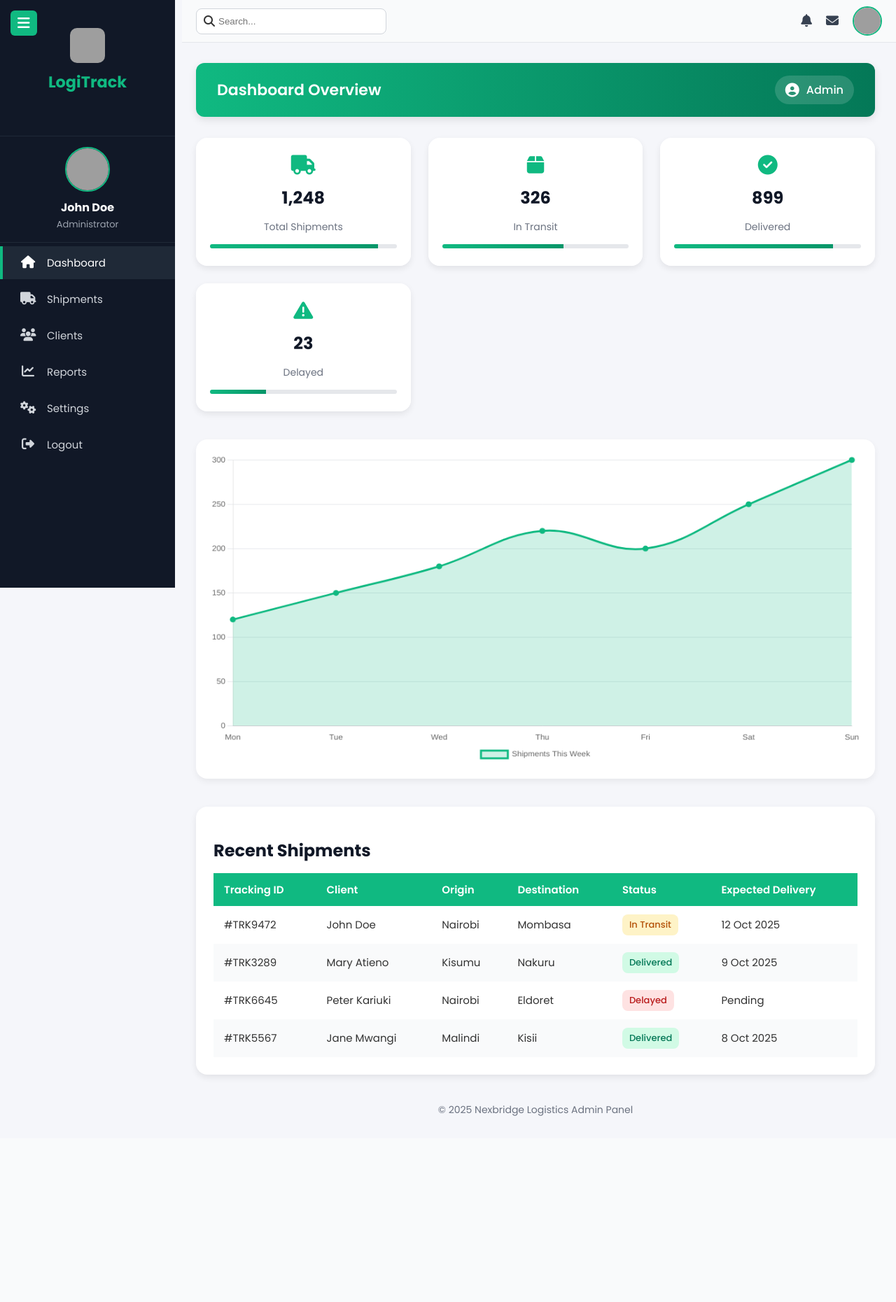
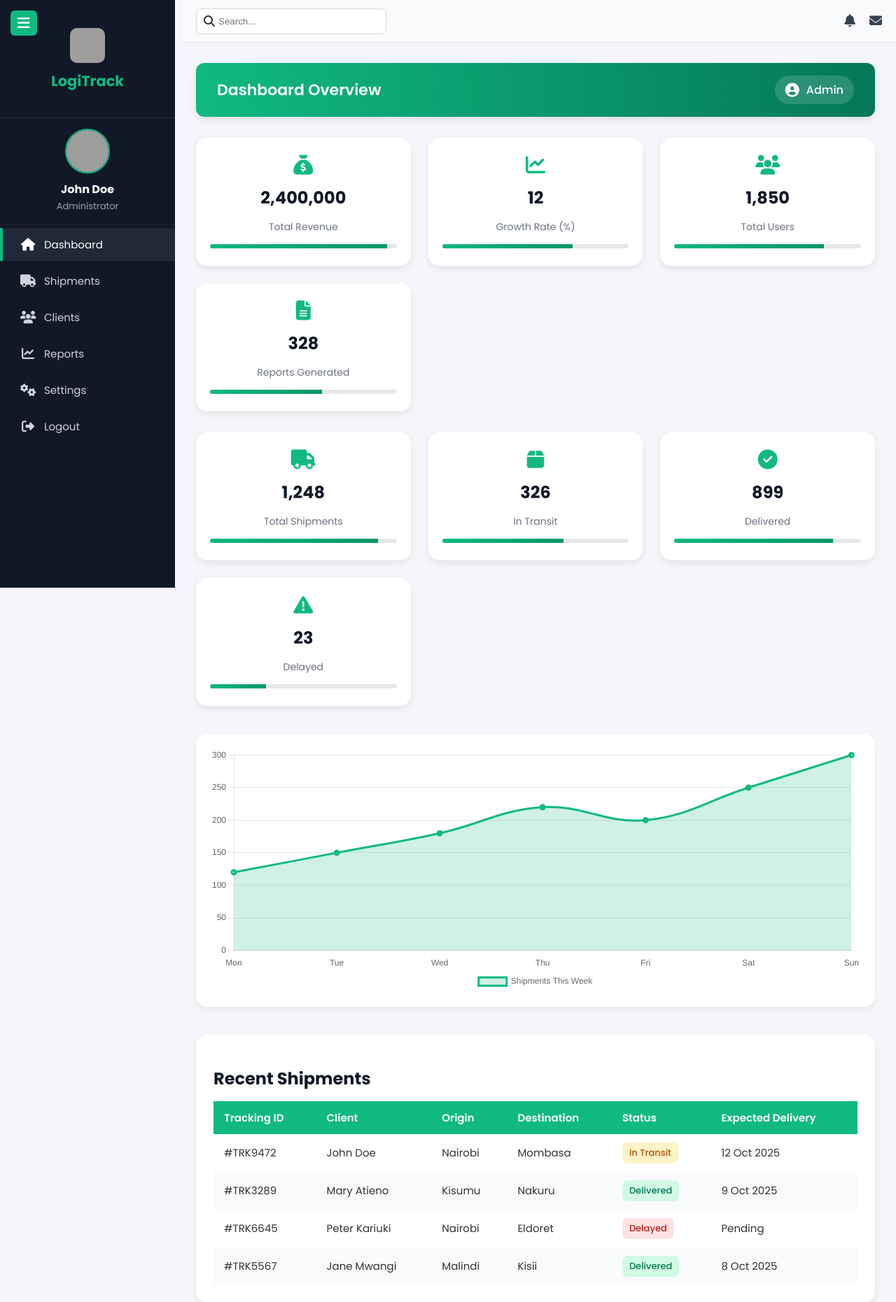
Before and after one commit to Maxwellkiptoo/tsfreighters, a PHP site: page /tsfreighters/app/Views/a/dash.php in a window 1280 px wide. Shown: the top 1861 px of the page at 70% size. Before the commit the page ends 1595 px from the top, so only its background shows below. Run offline with PHP 8.4, Linux system fonts and the light colour scheme; grey boxes are pictures that could not be loaded.

Commit message:
refactor dashboard layout for improved structure, added user profile dropdown, and enhanced chart display

```diff
--- a/app/Views/a/dash.php
+++ b/app/Views/a/dash.php
@@ -7,7 +7,7 @@
 <title>Logistics Admin Dashboard</title>
 <link rel="stylesheet" href="https://cdnjs.cloudflare.com/ajax/libs/font-awesome/6.5.0/css/all.min.css">
 <link href="https://fonts.googleapis.com/css2?family=Poppins:wght@400;500;600;700&display=swap" rel="stylesheet">
-
+<script src="https://cdn.jsdelivr.net/npm/chart.js"></script>
 <style>
 body {
   margin: 0;
@@ -16,188 +16,43 @@ body {
   color: #333;
   overflow-x: hidden;
 }
+.sidebar { width:250px; background:#111827; height:100vh; position:fixed; top:0; left:0; color:white; padding:20px 0; z-index:10; }
+.main-content { margin-left:250px; padding:30px; }
+header { background:linear-gradient(90deg,#10b981,#047857); padding:18px 30px; border-radius:12px; display:flex; justify-content:space-between; align-items:center; color:white; box-shadow:0 4px 12px rgba(0,0,0,0.1); position:sticky; top:0; z-index:50; }
+header h1 { font-size:22px; font-weight:600; margin:0; }
+header .user { display:flex; align-items:center; font-weight:500; background:rgba(255,255,255,0.15); padding:8px 15px; border-radius:30px; cursor:pointer; position:relative; }
+header .user i { margin-right:10px; font-size:20px; }
+.profile-dropdown { display:none; position:absolute; top:50px; right:0; background:#fff; border-radius:8px; box-shadow:0 4px 10px rgba(0,0,0,0.1); overflow:hidden; }
+.profile-dropdown a { display:block; padding:10px 20px; color:#111827; text-decoration:none; transition:0.3s; }
+.profile-dropdown a:hover { background:#f3f4f6; }
+.user.active .profile-dropdown { display:block; }
 
-/* --- Header --- */
-header {
-  background: linear-gradient(90deg, #10b981, #047857);
-  padding: 18px 30px;
-  border-radius: 12px;
-  display: flex;
-  justify-content: space-between;
-  align-items: center;
-  color: white;
-  box-shadow: 0 4px 12px rgba(0,0,0,0.1);
-}
-header h1 {
-  font-size: 22px;
-  font-weight: 600;
-  margin: 0;
-}
-header .user {
-  display: flex;
-  align-items: center;
-  font-weight: 500;
-  background: rgba(255,255,255,0.15);
-  padding: 8px 15px;
-  border-radius: 30px;
-  transition: 0.3s;
-}
-header .user i {
-  margin-right: 10px;
-  font-size: 20px;
-}
-header .user:hover {
-  background: rgba(255,255,255,0.3);
-}
+/* Dashboard Cards */
+.dashboard-cards { display:grid; grid-template-columns:repeat(auto-fit,minmax(230px,1fr)); gap:25px; margin-top:30px; }
+.card { background:white; padding:25px 20px; border-radius:16px; box-shadow:0 4px 10px rgba(0,0,0,0.08); text-align:center; transition:all 0.3s ease; cursor:pointer; }
+.card:hover { transform:translateY(-6px); box-shadow:0 8px 18px rgba(0,0,0,0.12); }
+.card i { font-size:28px; color:#10b981; margin-bottom:10px; }
+.card h3 { margin:5px 0; font-size:24px; color:#111827; }
+.card p { font-size:14px; color:#6b7280; }
+.progress { height:6px; background:#e5e7eb; border-radius:10px; overflow:hidden; margin-top:12px; }
+.progress-bar { height:6px; background:linear-gradient(90deg,#10b981,#059669); width:0%; transition:width 1s ease-in-out; }
 
-/* --- Sidebar --- */
-.sidebar {
-  width: 250px;
-  background: #111827;
-  height: 100vh;
-  position: fixed;
-  top: 0;
-  left: 0;
-  color: white;
-  padding: 20px 0;
-  z-index: 10;
-}
-.sidebar h2 {
-  text-align: center;
-  color: #10b981;
-  margin-bottom: 40px;
-  font-size: 1.4rem;
-}
-.sidebar a {
-  display: block;
-  color: #d1d5db;
-  text-decoration: none;
-  padding: 12px 25px;
-  margin: 5px 0;
-  border-left: 4px solid transparent;
-  transition: 0.3s;
-}
-.sidebar a:hover, .sidebar a.active {
-  background: #1f2937;
-  border-left: 4px solid #10b981;
-  color: #fff;
-}
+/* Chart */
+.chart-container { margin-top:40px; background:white; border-radius:16px; box-shadow:0 4px 10px rgba(0,0,0,0.06); padding:20px; height:350px; }
+canvas { width:100%; height:100%; }
 
-/* --- Main Content --- */
-.main-content {
-  margin-left: 250px;
-  padding: 30px;
-}
-
-/* --- Dashboard Cards --- */
-.dashboard-cards {
-  display: grid;
-  grid-template-columns: repeat(auto-fit, minmax(230px, 1fr));
-  gap: 25px;
-  margin-top: 30px;
-}
-.card {
-  background: rgba(255,255,255,0.95);
-  backdrop-filter: blur(8px);
-  padding: 25px 20px;
-  border-radius: 16px;
-  box-shadow: 0 4px 10px rgba(0,0,0,0.08);
-  text-align: center;
-  transition: all 0.3s ease;
-  position: relative;
-  overflow: hidden;
-}
-.card:hover {
-  transform: translateY(-6px);
-  box-shadow: 0 8px 18px rgba(0,0,0,0.12);
-}
-.card i {
-  font-size: 28px;
-  color: #10b981;
-  margin-bottom: 10px;
-}
-.card h3 {
-  margin: 5px 0;
-  font-size: 24px;
-  color: #111827;
-}
-.card p {
-  font-size: 14px;
-  color: #6b7280;
-}
-.progress {
-  height: 6px;
-  background: #e5e7eb;
-  border-radius: 10px;
-  overflow: hidden;
-  margin-top: 12px;
-}
-.progress-bar {
-  height: 6px;
-  background: linear-gradient(90deg, #10b981, #059669);
-  width: 0%;
-  transition: width 1s ease-in-out;
-}
-
-/* --- Chart --- */
-canvas {
-  width: 100%;
-  height: 300px;
-  margin-top: 40px;
-  background: white;
-  border-radius: 16px;
-  box-shadow: 0 4px 10px rgba(0,0,0,0.06);
-  padding: 20px;
-}
-
-/* --- Table Section --- */
-.table-section {
-  background: white;
-  margin-top: 40px;
-  border-radius: 16px;
-  box-shadow: 0 4px 10px rgba(0,0,0,0.08);
-  padding: 25px;
-}
-.table-section h2 {
-  margin-bottom: 15px;
-  color: #111827;
-}
-table {
-  width: 100%;
-  border-collapse: collapse;
-  font-size: 15px;
-}
-table th, table td {
-  text-align: left;
-  padding: 12px 15px;
-}
-table th {
-  background: #10b981;
-  color: white;
-  font-weight: 600;
-}
-table tr:nth-child(even) {
-  background: #f9fafb;
-}
-.status {
-  padding: 5px 10px;
-  border-radius: 8px;
-  font-weight: 500;
-  font-size: 13px;
-  text-align: center;
-  display: inline-block;
-}
-.status.delivered { background: #d1fae5; color: #047857; }
-.status.transit { background: #fef3c7; color: #b45309; }
-.status.delayed { background: #fee2e2; color: #b91c1c; }
-
-/* --- Footer --- */
-footer {
-  margin-top: 40px;
-  text-align: center;
-  font-size: 14px;
-  color: #6b7280;
-}
+/* Table */
+.table-section { background:white; margin-top:40px; border-radius:16px; box-shadow:0 4px 10px rgba(0,0,0,0.08); padding:25px; }
+.table-section h2 { margin-bottom:15px; color:#111827; }
+table { width:100%; border-collapse:collapse; font-size:15px; }
+table th, table td { text-align:left; padding:12px 15px; }
+table th { background:#10b981; color:white; font-weight:600; }
+table tr:nth-child(even){background:#f9fafb;}
+.status { padding:5px 10px; border-radius:8px; font-weight:500; font-size:13px; display:inline-block; }
+.status.delivered{background:#d1fae5;color:#047857;}
+.status.transit{background:#fef3c7;color:#b45309;}
+.status.delayed{background:#fee2e2;color:#b91c1c;}
+footer{margin-top:40px;text-align:center;font-size:14px;color:#6b7280;}
 </style>
 </head>
 <body>
@@ -205,53 +60,41 @@ footer {
 <div class="main-content">
   <header>
     <h1>Dashboard Overview</h1>
-    <div class="user"><i class="fa fa-user-circle"></i> Admin</div>
+    <div class="user" id="userMenu"><i class="fa fa-user-circle"></i> Admin
+      <div class="profile-dropdown" id="profileMenu">
+        <a href="#"><i class="fa fa-cog"></i> Settings</a>
+        <a href="#"><i class="fa fa-sign-out-alt"></i> Logout</a>
+      </div>
+    </div>
   </header>
 
-  <!-- Cards -->
+  <!-- Overview Metrics -->
   <div class="dashboard-cards">
-    <div class="card">
-      <i class="fa fa-truck"></i>
-      <h3 class="counter" data-target="1248">0</h3>
-      <p>Total Shipments</p>
-      <div class="progress"><div class="progress-bar" data-width="90%"></div></div>
-    </div>
-    <div class="card">
-      <i class="fa fa-box"></i>
-      <h3 class="counter" data-target="326">0</h3>
-      <p>In Transit</p>
-      <div class="progress"><div class="progress-bar" data-width="65%"></div></div>
-    </div>
-    <div class="card">
-      <i class="fa fa-check-circle"></i>
-      <h3 class="counter" data-target="899">0</h3>
-      <p>Delivered</p>
-      <div class="progress"><div class="progress-bar" data-width="85%"></div></div>
-    </div>
-    <div class="card">
-      <i class="fa fa-exclamation-triangle"></i>
-      <h3 class="counter" data-target="23">0</h3>
-      <p>Delayed</p>
-      <div class="progress"><div class="progress-bar" data-width="30%"></div></div>
-    </div>
+    <div class="card"><i class="fa fa-sack-dollar"></i><h3 class="counter" data-target="2400000">0</h3><p>Total Revenue</p><div class="progress"><div class="progress-bar" data-width="95%"></div></div></div>
+    <div class="card"><i class="fa fa-chart-line"></i><h3 class="counter" data-target="12">0</h3><p>Growth Rate (%)</p><div class="progress"><div class="progress-bar" data-width="70%"></div></div></div>
+    <div class="card"><i class="fa fa-users"></i><h3 class="counter" data-target="1850">0</h3><p>Total Users</p><div class="progress"><div class="progress-bar" data-width="80%"></div></div></div>
+    <div class="card"><i class="fa fa-file-alt"></i><h3 class="counter" data-target="328">0</h3><p>Reports Generated</p><div class="progress"><div class="progress-bar" data-width="60%"></div></div></div>
   </div>
 
-  <!-- Chart Section -->
-  <canvas id="shipmentChart"></canvas>
+  <!-- Shipment Stats -->
+  <div class="dashboard-cards">
+    <div class="card"><i class="fa fa-truck"></i><h3 class="counter" data-target="1248">0</h3><p>Total Shipments</p><div class="progress"><div class="progress-bar" data-width="90%"></div></div></div>
+    <div class="card"><i class="fa fa-box"></i><h3 class="counter" data-target="326">0</h3><p>In Transit</p><div class="progress"><div class="progress-bar" data-width="65%"></div></div></div>
+    <div class="card"><i class="fa fa-check-circle"></i><h3 class="counter" data-target="899">0</h3><p>Delivered</p><div class="progress"><div class="progress-bar" data-width="85%"></div></div></div>
+    <div class="card"><i class="fa fa-exclamation-triangle"></i><h3 class="counter" data-target="23">0</h3><p>Delayed</p><div class="progress"><div class="progress-bar" data-width="30%"></div></div></div>
+  </div>
 
-  <!-- Table Section -->
+  <!-- Chart -->
+  <div class="chart-container">
+    <canvas id="shipmentChart"></canvas>
+  </div>
+
+  <!-- Table -->
   <div class="table-section">
     <h2>Recent Shipments</h2>
     <table>
       <thead>
-        <tr>
-          <th>Tracking ID</th>
-          <th>Client</th>
-          <th>Origin</th>
-          <th>Destination</th>
-          <th>Status</th>
-          <th>Expected Delivery</th>
-        </tr>
+        <tr><th>Tracking ID</th><th>Client</th><th>Origin</th><th>Destination</th><th>Status</th><th>Expected Delivery</th></tr>
       </thead>
       <tbody>
         <tr><td>#TRK9472</td><td>John Doe</td><td>Nairobi</td><td>Mombasa</td><td><span class="status transit">In Transit</span></td><td>12 Oct 2025</td></tr>
@@ -265,9 +108,8 @@ footer {
   <footer>© 2025 Nexbridge Logistics Admin Panel</footer>
 </div>
 
-<script src="https://cdn.jsdelivr.net/npm/chart.js"></script>
 <script>
-// Animate Counters
+// Counter animation
 document.querySelectorAll('.counter').forEach(counter => {
   const updateCount = () => {
     const target = +counter.getAttribute('data-target');
@@ -283,41 +125,38 @@ document.querySelectorAll('.counter').forEach(counter => {
   updateCount();
 });
 
-// Animate Progress Bars
+// Progress bars animation
 document.querySelectorAll('.progress-bar').forEach(bar => {
-  setTimeout(() => {
-    bar.style.width = bar.getAttribute('data-width');
-  }, 400);
+  setTimeout(() => bar.style.width = bar.getAttribute('data-width'), 400);
 });
 
-// Chart.js Setup
+// Chart.js
 const ctx = document.getElementById('shipmentChart');
 new Chart(ctx, {
   type: 'line',
   data: {
-    labels: ['Mon', 'Tue', 'Wed', 'Thu', 'Fri', 'Sat', 'Sun'],
+    labels: ['Mon','Tue','Wed','Thu','Fri','Sat','Sun'],
     datasets: [{
-      label: 'Shipments This Week',
-      data: [120, 150, 180, 220, 200, 250, 300],
-      borderColor: '#10b981',
-      backgroundColor: 'rgba(16,185,129,0.2)',
-      fill: true,
-      tension: 0.4,
-      borderWidth: 3,
-      pointBackgroundColor: '#10b981'
+      label:'Shipments This Week',
+      data:[120,150,180,220,200,250,300],
+      borderColor:'#10b981',
+      backgroundColor:'rgba(16,185,129,0.2)',
+      fill:true,
+      tension:0.4,
+      borderWidth:3
     }]
   },
-  options: {
-    responsive: true,
-    plugins: {
-      legend: { display: true, position: 'bottom' }
-    },
-    scales: {
-      y: { beginAtZero: true, grid: { color: '#e5e7eb' } },
-      x: { grid: { color: 'transparent' } }
-    }
+  options:{
+    responsive:true,
+    maintainAspectRatio:false,
+    plugins:{ legend:{display:true,position:'bottom'} },
+    scales:{ y:{beginAtZero:true,grid:{color:'#e5e7eb'}}, x:{grid:{color:'transparent'}} }
   }
 });
+
+// Profile dropdown
+const userMenu = document.getElementById('userMenu');
+userMenu.addEventListener('click',()=>userMenu.classList.toggle('active'));
 </script>
 </body>
 </html>
```
